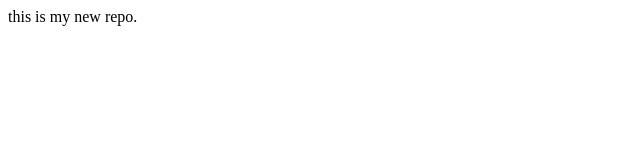
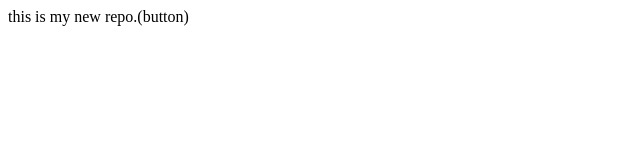
Before and after one commit to Ritikjharia/localrepos, a plain HTML site: page index.html in a window 1280 px wide. Shown: the full height of the page, 0-640 px from the left. Drawn offline with Linux system fonts and the light colour scheme.

```diff
--- a/index.html
+++ b/index.html
@@ -1,2 +1,2 @@
 
-<p>this is my new repo.</p>
+<p>this is my new repo.(button)</p>
```
